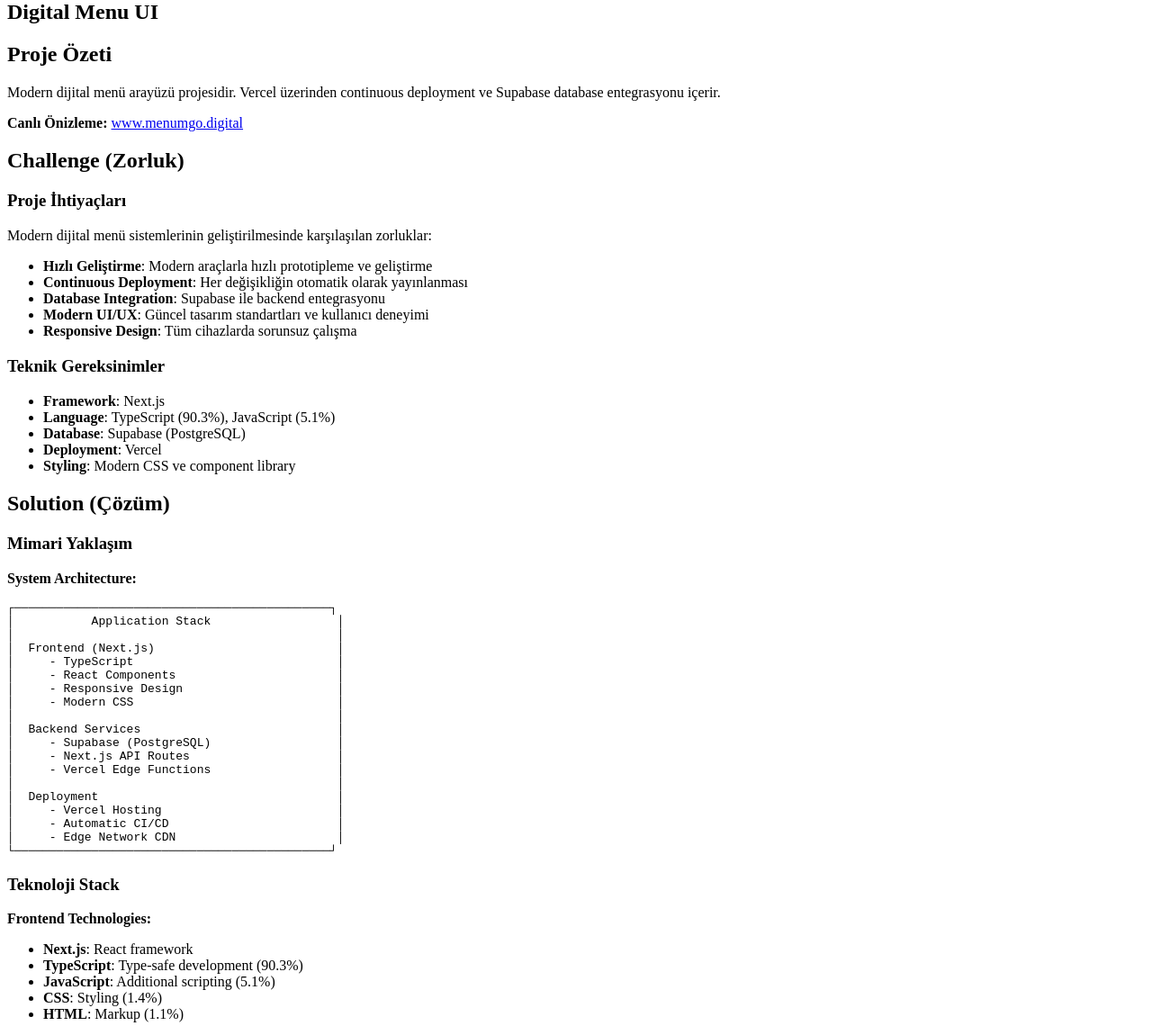
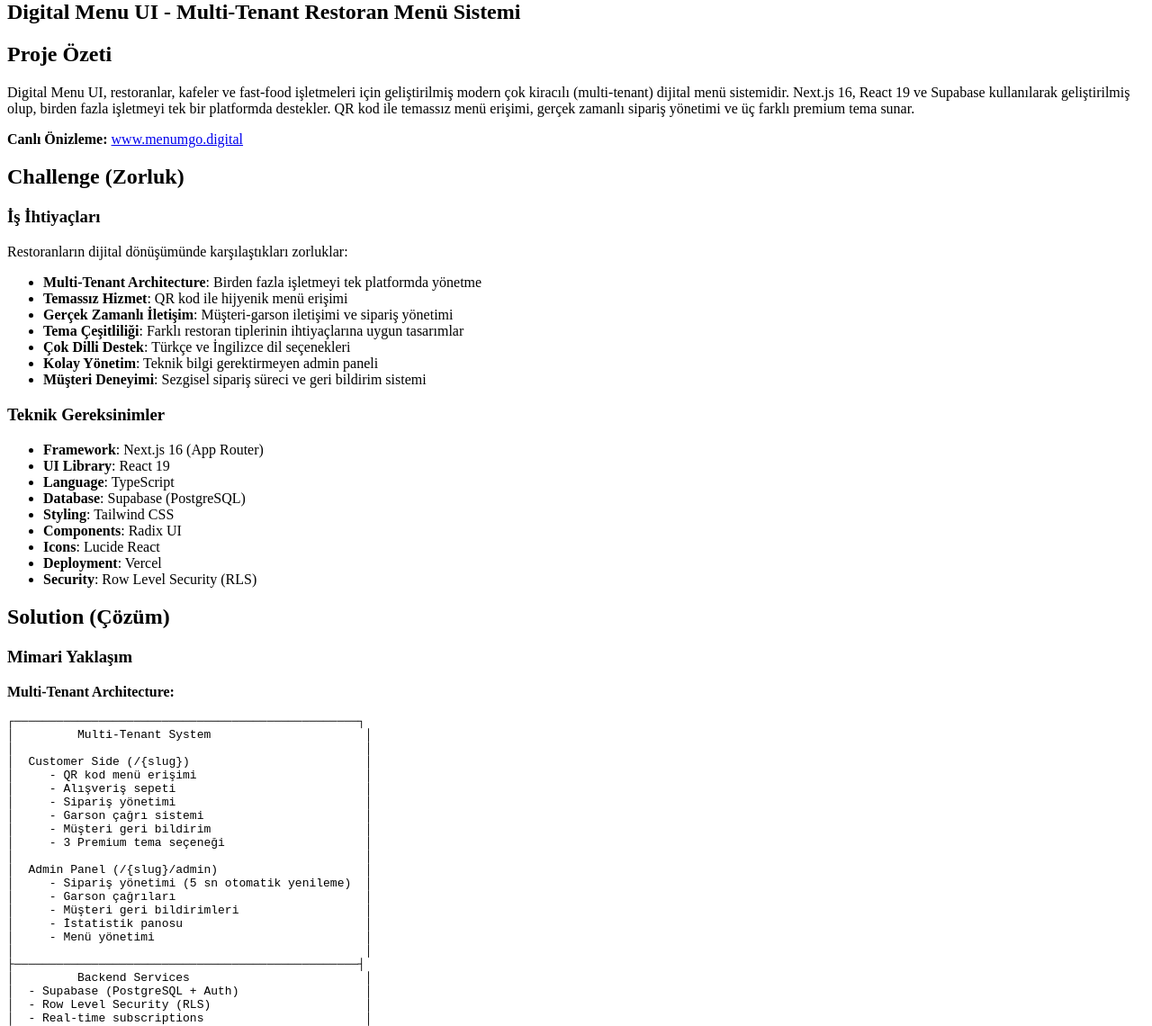
Before and after one commit to kursatemre/jekyll-dev-agency-theme, a Jekyll site: the page built from _portfolio/restaurant-menu-admin.md, in a window 1280 px wide and 1400 px high, scrolled down 356 px. Shown: the part 260-1400 px from the top of the window at 90% size. Built offline with Jekyll 4.4.1, drawn with Linux system fonts in a browser that asks for light colours; nearby versions of some CDN libraries; some of the changed text lies outside the part shown.

Commit message:
feat: Comprehensive portfolio update based on project README
Major Updates:
- Multi-tenant architecture emphasis
- 3 Premium themes detailed (Modern, Classic, Modern Takeaway)
- QR code menu system features
- Real-time order management
- Waiter call system
- Customer feedback system
- Bilingual support (TR/EN)

Technical Enhancements:
- Next.js 16.0.0 + React 19.2.0 versions
- Detailed technology stack
- Row Level Security (RLS) explanation
- Dynamic routing structure
- v2.0 new features section

Added Sections:
- Customer-side features
- Admin panel capabilities
- Multi-tenant architecture details
- Three premium theme descriptions
- v2.0 changelog
- Project features summary

Stats:
+259 insertions, -136 deletions

````diff
--- a/_portfolio/restaurant-menu-admin.md
+++ b/_portfolio/restaurant-menu-admin.md
@@ -1,165 +1,221 @@
 ---
 layout: case-study
-title: "Digital Menu UI"
+title: "Digital Menu UI - Multi-Tenant Restoran Menü Sistemi"
 client: "Restaurant Management"
-category: "Admin Panel"
-tags: [Next.js, TypeScript, Supabase, Vercel]
+category: "Full-Stack Application"
+tags: [Next.js 16, React 19, Supabase, Tailwind CSS, Multi-Tenant]
 date: 2024-11-01
 featured_image: "https://images.unsplash.com/photo-1517248135467-4c7edcad34c4?w=1200&h=630&fit=crop"
 preview_url: "https://www.menumgo.digital"
-excerpt: "Modern dijital menü arayüzü projesi. Vercel deployment ve Supabase database entegrasyonu."
+excerpt: "Restoranlar için modern çok kiracılı dijital menü sistemi. QR kod menüleri, gerçek zamanlı sipariş yönetimi, garson çağrı sistemi ve üç premium tema ile."
 results:
-  - value: "Next.js"
-    label: "Framework"
-  - value: "TypeScript"
-    label: "Type Safety"
-  - value: "Supabase"
-    label: "Database"
+  - value: "Multi-Tenant"
+    label: "Architecture"
+  - value: "3 Themes"
+    label: "Premium Design"
+  - value: "QR Menu"
+    label: "Contactless"
 technologies:
-  - Next.js
+  - Next.js 16
+  - React 19
   - TypeScript
   - Supabase
+  - Tailwind CSS
+  - Radix UI
   - Vercel
-  - JavaScript
-  - CSS
 ---
 
-# Digital Menu UI
+# Digital Menu UI - Multi-Tenant Restoran Menü Sistemi
 
 ## Proje Özeti
 
-Modern dijital menü arayüzü projesidir. Vercel üzerinden continuous deployment ve Supabase database entegrasyonu içerir.
+Digital Menu UI, restoranlar, kafeler ve fast-food işletmeleri için geliştirilmiş modern çok kiracılı (multi-tenant) dijital menü sistemidir. Next.js 16, React 19 ve Supabase kullanılarak geliştirilmiş olup, birden fazla işletmeyi tek bir platformda destekler. QR kod ile temassız menü erişimi, gerçek zamanlı sipariş yönetimi ve üç farklı premium tema sunar.
 
 **Canlı Önizleme:** [www.menumgo.digital](https://www.menumgo.digital)
 
 ## Challenge (Zorluk)
 
-### Proje İhtiyaçları
+### İş İhtiyaçları
 
-Modern dijital menü sistemlerinin geliştirilmesinde karşılaşılan zorluklar:
+Restoranların dijital dönüşümünde karşılaştıkları zorluklar:
 
-- **Hızlı Geliştirme**: Modern araçlarla hızlı prototipleme ve geliştirme
-- **Continuous Deployment**: Her değişikliğin otomatik olarak yayınlanması
-- **Database Integration**: Supabase ile backend entegrasyonu
-- **Modern UI/UX**: Güncel tasarım standartları ve kullanıcı deneyimi
-- **Responsive Design**: Tüm cihazlarda sorunsuz çalışma
+- **Multi-Tenant Architecture**: Birden fazla işletmeyi tek platformda yönetme
+- **Temassız Hizmet**: QR kod ile hijyenik menü erişimi
+- **Gerçek Zamanlı İletişim**: Müşteri-garson iletişimi ve sipariş yönetimi
+- **Tema Çeşitliliği**: Farklı restoran tiplerinin ihtiyaçlarına uygun tasarımlar
+- **Çok Dilli Destek**: Türkçe ve İngilizce dil seçenekleri
+- **Kolay Yönetim**: Teknik bilgi gerektirmeyen admin paneli
+- **Müşteri Deneyimi**: Sezgisel sipariş süreci ve geri bildirim sistemi
 
 ### Teknik Gereksinimler
 
-- **Framework**: Next.js
-- **Language**: TypeScript (90.3%), JavaScript (5.1%)
+- **Framework**: Next.js 16 (App Router)
+- **UI Library**: React 19
+- **Language**: TypeScript
 - **Database**: Supabase (PostgreSQL)
+- **Styling**: Tailwind CSS
+- **Components**: Radix UI
+- **Icons**: Lucide React
 - **Deployment**: Vercel
-- **Styling**: Modern CSS ve component library
+- **Security**: Row Level Security (RLS)
 
 ## Solution (Çözüm)
 
 ### Mimari Yaklaşım
 
-**System Architecture:**
+**Multi-Tenant Architecture:**
 ```
-┌─────────────────────────────────────────────┐
-│           Application Stack                  │
-│                                              │
-│  Frontend (Next.js)                          │
-│     - TypeScript                             │
-│     - React Components                       │
-│     - Responsive Design                      │
-│     - Modern CSS                             │
-│                                              │
-│  Backend Services                            │
-│     - Supabase (PostgreSQL)                  │
-│     - Next.js API Routes                     │
-│     - Vercel Edge Functions                  │
-│                                              │
-│  Deployment                                  │
-│     - Vercel Hosting                         │
-│     - Automatic CI/CD                        │
-│     - Edge Network CDN                       │
-└─────────────────────────────────────────────┘
+┌─────────────────────────────────────────────────┐
+│         Multi-Tenant System                      │
+│                                                  │
+│  Customer Side (/{slug})                         │
+│     - QR kod menü erişimi                        │
+│     - Alışveriş sepeti                           │
+│     - Sipariş yönetimi                           │
+│     - Garson çağrı sistemi                       │
+│     - Müşteri geri bildirim                      │
+│     - 3 Premium tema seçeneği                    │
+│                                                  │
+│  Admin Panel (/{slug}/admin)                     │
+│     - Sipariş yönetimi (5 sn otomatik yenileme)  │
+│     - Garson çağrıları                           │
+│     - Müşteri geri bildirimleri                  │
+│     - İstatistik panosu                          │
+│     - Menü yönetimi                              │
+│                                                  │
+├─────────────────────────────────────────────────┤
+│         Backend Services                         │
+│  - Supabase (PostgreSQL + Auth)                  │
+│  - Row Level Security (RLS)                      │
+│  - Real-time subscriptions                       │
+│  - Next.js API Routes                            │
+│  - Vercel Edge Functions                         │
+│                                                  │
+│         Deployment                               │
+│  - Vercel Hosting                                │
+│  - Automatic CI/CD                               │
+│  - Edge Network CDN                              │
+└─────────────────────────────────────────────────┘
 ```
 
 ### Teknoloji Stack
 
 **Frontend Technologies:**
-- **Next.js**: React framework
-- **TypeScript**: Type-safe development (90.3%)
-- **JavaScript**: Additional scripting (5.1%)
-- **CSS**: Styling (1.4%)
-- **HTML**: Markup (1.1%)
+- **Next.js 16.0.0**: Latest React framework with App Router
+- **React 19.2.0**: Newest React features
+- **TypeScript**: Type-safe development
+- **Tailwind CSS**: Utility-first CSS framework
+- **Radix UI**: Headless UI components
+- **Lucide React**: Modern icon library
 
 **Backend & Database:**
-- **Supabase**: PostgreSQL database (2.1%)
-- **PLpgSQL**: Database functions
+- **Supabase**: PostgreSQL database with real-time capabilities
+- **Supabase Auth**: Authentication system
+- **Row Level Security (RLS)**: Tenant isolation
 - **Next.js API Routes**: Backend logic
 
-**Deployment:**
+**Deployment & Infrastructure:**
 - **Vercel**: Hosting platform
 - **Automatic Deployment**: CI/CD pipeline
-- **Edge Network**: Global CDN
+- **Edge Network**: Global CDN distribution
 
 ### Temel Özellikler
 
-#### 1. Frontend Application
+#### 1. Müşteri Tarafı Özellikleri
 
-**Next.js & TypeScript:**
-- Type-safe development
-- React component architecture
-- Server-side rendering
-- API routes
-- Responsive design
+**QR Kod Menü Sistemi:**
+- Temassız menü erişimi
+- QR kod tarama ile otomatik yönlendirme
+- Masaya özel menü deneyimi
+- 3 farklı premium tema
 
-**User Interface:**
-- Modern UI/UX design
-- Component-based structure
-- Mobile-first approach
-- Accessible interface
+**Sipariş Yönetimi:**
+- Alışveriş sepeti sistemi
+- Ürün kustomizasyon seçenekleri
+- Gerçek zamanlı sipariş takibi
+- Sipariş durumu bildirimleri
 
-#### 2. Vercel Deployment
+**Garson Çağrı Sistemi:**
+- Tek tuşla garson çağırma
+- Anlık bildirim gönderimi
+- Çağrı durumu takibi
 
-**Otomatik Deployment:**
-- GitHub push ile otomatik build
-- Global CDN distribution
-- Environment variables
-- Performance optimization
-- HTTPS/SSL included
+**Müşteri Geri Bildirimi:**
+- 5 yıldızlı değerlendirme sistemi
+- Yorum yazma özelliği
+- Anonim geri bildirim seçeneği
 
-**Deployment Özellikleri:**
-- Zero-config setup
-- Preview deployments
-- Production builds
-- Edge Functions support
-- Analytics integration
+**Çok Dilli Destek:**
+- Türkçe dil desteği
+- İngilizce dil desteği
+- Başlıktan kolay dil değiştirme
 
-#### 3. Supabase Backend
+#### 2. Yönetici Paneli
 
-**Database Integration:**
-- PostgreSQL database
-- Row Level Security (RLS)
-- Real-time subscriptions
-- Built-in authentication
-- PLpgSQL functions (2.1%)
+**Sipariş Yönetimi:**
+- Gerçek zamanlı sipariş listesi
+- 5 saniyede bir otomatik yenileme
+- Sipariş durumu güncelleme (Bekliyor/Hazırlanıyor/Hazır/Tamamlandı)
+- Sipariş detayları ve zaman damgaları
 
-**Backend Özellikleri:**
-- RESTful API
-- GraphQL support
-- Database backups
-- Migration tools
-- Cloud hosting
+**Garson Çağrı Yönetimi:**
+- Aktif çağrıların listesi
+- Masa ve zaman bilgisi
+- Çağrı tamamlama özelliği
+- Çağrı geçmişi
 
-#### 4. Technology Stack
+**Geri Bildirim Yönetimi:**
+- Müşteri değerlendirmelerini görüntüleme
+- Yıldız puanları ve yorumlar
+- Tarih ve müşteri bilgileri
+- Geri bildirim istatistikleri
 
-**Language Breakdown:**
-- **TypeScript**: 90.3% (Type-safe development)
-- **JavaScript**: 5.1% (Runtime logic)
-- **PLpgSQL**: 2.1% (Database functions)
-- **CSS**: 1.4% (Styling)
-- **HTML**: 1.1% (Markup)
+**İstatistik Panosu:**
+- Toplam sipariş sayısı
+- Aktif siparişler
+- Müşteri memnuniyeti oranı
+- Performans metrikleri
 
-**Framework & Tools:**
-- Next.js (React framework)
-- Supabase (Backend-as-a-Service)
-- Vercel (Deployment platform)
+#### 3. Üç Premium Tema
+
+**Modern Tema (Varsayılan):**
+- Temiz ve çağdaş tasarım
+- Kart tabanlı düzen
+- Dine-in restoranlar için optimize
+- Minimal ve şık arayüz
+
+**Klasik Şıklık:**
+- Lüks restoran estetiği
+- Altın aksent renkler (#D4AF37)
+- Playfair Display tipografisi
+- Premium görünüm
+
+**Modern Takeaway:**
+- Premium minimalist tasarım
+- Arka plan kahraman görüntüsü
+- Zümrüt yeşil aksent rengi (#10B981)
+- Tek satırlı ürün düzeni
+- Yapışkan kart alt bilgisi
+- Fast-food ve takeaway için optimize
+
+#### 4. Multi-Tenant Mimarisi
+
+**Kiracı İzolasyonu:**
+- Her işletme için ayrı slug (/[slug])
+- Row Level Security (RLS) ile veri güvenliği
+- Kiracılar arası veri izolasyonu
+- Güvenli API endpoint'leri
+
+**Dinamik Rotalar:**
+- `/{slug}` - Müşteri menü görünümü
+- `/{slug}/admin` - Yönetici panosu
+- `/api/feedback` - Geri bildirim API
+
+**Güvenlik:**
+- Supabase Auth entegrasyonu
+- RLS politikaları
+- Güvenli kiracı erişimi
+- API güvenlik katmanları
 
 ### Geliştirme Süreci
 
@@ -219,45 +275,85 @@ Modern dijital menü sistemlerinin geliştirilmesinde karşılaşılan zorluklar
 
 ### Proje İstatistikleri
 
-- **TypeScript Oranı**: %90.3
-- **Total Commits**: 258
+- **Version**: v2.0
+- **Framework**: Next.js 16.0.0 + React 19.2.0
+- **Total Commits**: 258+
 - **Contributors**: 2
+- **Themes**: 3 Premium Tema
+- **Languages**: 2 (Türkçe, İngilizce)
 - **License**: MIT
 - **Live URL**: [www.menumgo.digital](https://www.menumgo.digital)
 
+### v2.0 Yeni Özellikler
+
+- Kapsamlı müşteri geri bildirim sistemi
+- Modern Takeaway temasının yeniden tasarımı
+- Yapışkan kart alt bilgisi
+- Arka plan kahraman görüntüleri
+- Geliştirilmiş tipografi
+- Yönetici geri bildirim yönetimi
+- 5 saniyede bir otomatik yenileme
+
 ### Başarılan Özellikler
 
-- Modern web geliştirme yaklaşımı
-- Vercel continuous deployment
-- Supabase database entegrasyonu
-- TypeScript type safety
-- Responsive modern UI
-- Production-ready deployment
+**Multi-Tenant Sistem:**
+- Birden fazla işletmeyi tek platformda yönetme
+- Kiracı izolasyonu ve güvenlik
+- Dinamik rota yapısı
+
+**Müşteri Deneyimi:**
+- QR kod ile temassız menü erişimi
+- 3 farklı premium tema seçeneği
+- Gerçek zamanlı sipariş takibi
+- Garson çağrı sistemi
+- Müşteri geri bildirim sistemi
+
+**Yönetim Paneli:**
+- Gerçek zamanlı sipariş yönetimi
+- Otomatik yenileme (5 sn)
+- Garson çağrı takibi
+- İstatistik panosu
 
 ## Öğrenilen Dersler
 
 ### Başarılar
 
-1. **Next.js Framework**: Modern React geliştirme deneyimi
-2. **Vercel Deployment**: Zero-config deployment deneyimi
-3. **TypeScript**: Güçlü type safety ve developer experience
-4. **Supabase**: Kolay backend-as-a-service entegrasyonu
-5. **CI/CD Pipeline**: Otomatik deployment süreci
+1. **Multi-Tenant Architecture**: Tek platformda birden fazla işletmeyi yönetme deneyimi
+2. **Next.js 16 + React 19**: En yeni teknolojilerle geliştirme
+3. **Real-time Features**: Supabase ile gerçek zamanlı veri akışı
+4. **Theme System**: Farklı restoran tiplerinde için esnek tema sistemi
+5. **TypeScript**: Güçlü type safety ve developer experience
+6. **Row Level Security**: Güvenli multi-tenant veri izolasyonu
+7. **QR Code Integration**: Temassız menü erişimi implementasyonu
 
 ### Geliştirilecek Alanlar
 
-1. **Testing**: Unit ve integration testleri
-2. **Documentation**: API ve component dokümantasyonu
-3. **i18n**: Multi-language support
-4. **Performance**: Lighthouse score optimizasyonu
-5. **Features**: Additional menu features
+1. **Mobile App**: iOS ve Android native uygulamalar
+2. **Payment Integration**: Online ödeme sistemleri
+3. **Analytics Dashboard**: Detaylı iş analitiği
+4. **Inventory Management**: Stok takip sistemi
+5. **Marketing Tools**: Kampanya ve promosyon yönetimi
+6. **Multi-language Expansion**: Daha fazla dil desteği
 
 ## Kullanılan Teknolojiler
 
-- Next.js (React Framework)
-- TypeScript (90.3%)
+**Frontend:**
+- Next.js 16.0.0 (React Framework)
+- React 19.2.0
+- TypeScript
+- Tailwind CSS
+- Radix UI (Headless Components)
+- Lucide React (Icons)
+
+**Backend & Database:**
 - Supabase (PostgreSQL)
-- Vercel (Deployment)
+- Supabase Auth
+- Row Level Security (RLS)
+
+**Deployment:**
+- Vercel
+- Edge Functions
+- CDN
 
 ## Proje Linki
 
@@ -265,8 +361,35 @@ Modern dijital menü sistemlerinin geliştirilmesinde karşılaşılan zorluklar
 
 ---
 
+## Proje Özellikleri Özeti
+
+**Müşteri Özellikleri:**
+- QR kod ile temassız menü
+- 3 premium tema seçeneği
+- Sipariş ve sepet yönetimi
+- Garson çağrı butonu
+- Geri bildirim sistemi
+- Çift dil desteği
+
+**Yönetici Özellikleri:**
+- Gerçek zamanlı sipariş takibi
+- Garson çağrı yönetimi
+- Müşteri geri bildirimleri
+- İstatistik panosu
+- 5 sn otomatik yenileme
+
+**Teknik Özellikler:**
+- Multi-tenant mimari
+- Next.js 16 + React 19
+- Supabase PostgreSQL
+- Row Level Security
+- Vercel deployment
+- TypeScript
+
+---
+
 ## Benzer Bir Proje İçin
 
-Modern web uygulamaları, dijital menü sistemleri veya özel yazılım çözümleri mi istiyorsunuz? Modern teknolojilerle özel çözümler geliştiriyoruz.
+Restoranınız için dijital menü sistemi, multi-tenant SaaS çözümü veya özel yazılım geliştirme mi istiyorsunuz? Modern teknolojilerle ölçeklenebilir çözümler geliştiriyoruz.
 
 [İletişime Geç](/iletisim) | [Portfolyoya Dön](/portfolyo)
````
